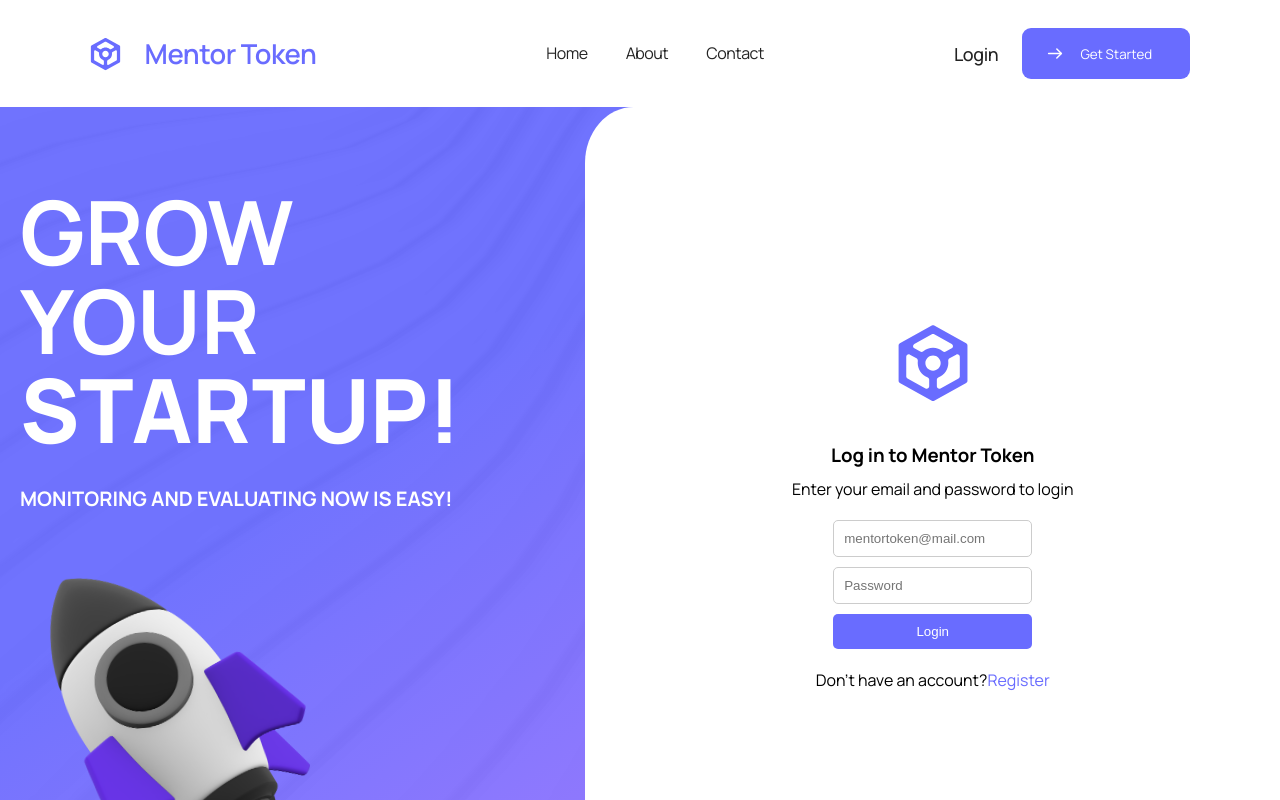
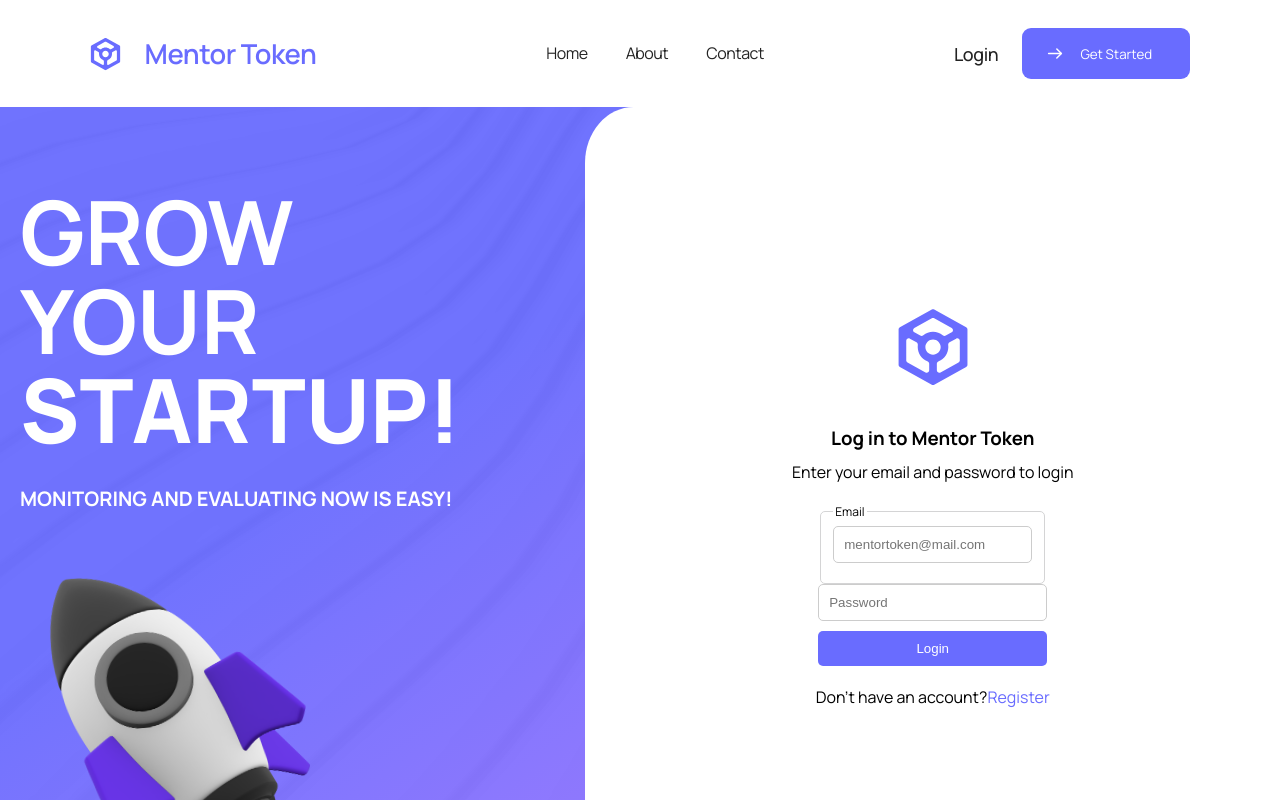
Before and after one commit to DexterNutt/FinalProject, a React (Vite) app in the folder MentorToken/: page /login in a window 1280 px wide. Shown: the top 800 px of the page. Built offline with nearby package versions, Linux system fonts and the light colour scheme.

Commit message:
Test out fieldset and legend

```diff
--- a/MentorToken/src/components/forms/loginForm/LoginForm.jsx
+++ b/MentorToken/src/components/forms/loginForm/LoginForm.jsx
@@ -14,6 +14,8 @@ export const LoginForm = () => {
 
         <div className={styles.form}>
           <form action="submit">
+            <fieldset>
+              <legend>Email</legend>
               <input
                 className={styles.input}
                 type="email"
@@ -21,7 +23,10 @@ export const LoginForm = () => {
                 id=""
                 placeholder="mentortoken@mail.com"
               />
+            </fieldset>
+
             <input
+              legend="email"
               className={styles.input}
               type="password"
               name="password"
--- a/MentorToken/src/components/forms/loginForm/LoginForm.module.css
+++ b/MentorToken/src/components/forms/loginForm/LoginForm.module.css
@@ -57,3 +57,13 @@
   color: #696cff;
   text-decoration: none;
 }
+
+fieldset {
+  border-radius: 5px;
+  width: max-content;
+  border: 1px solid #d4d4d5;
+}
+
+legend {
+  font-size: 12px;
+}
```
Lines whose indentation alone changed are shown as unchanged.
